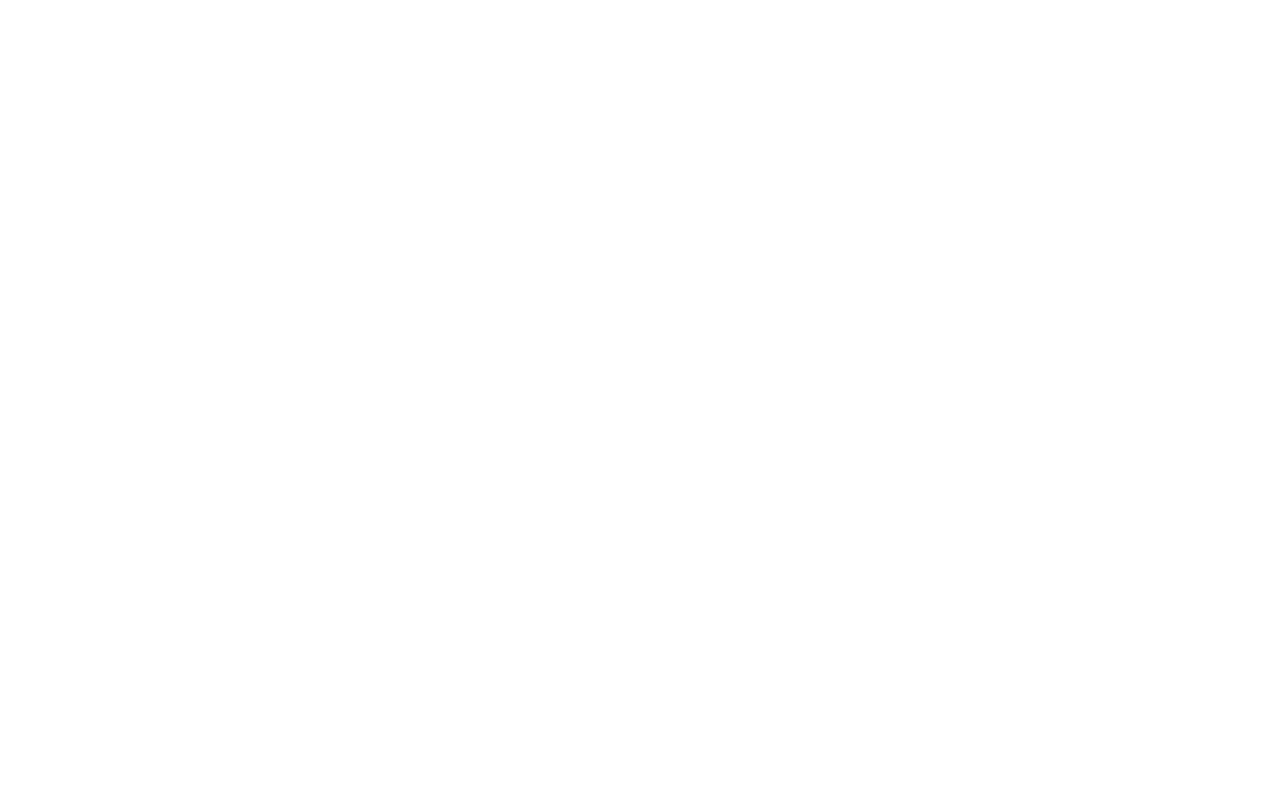
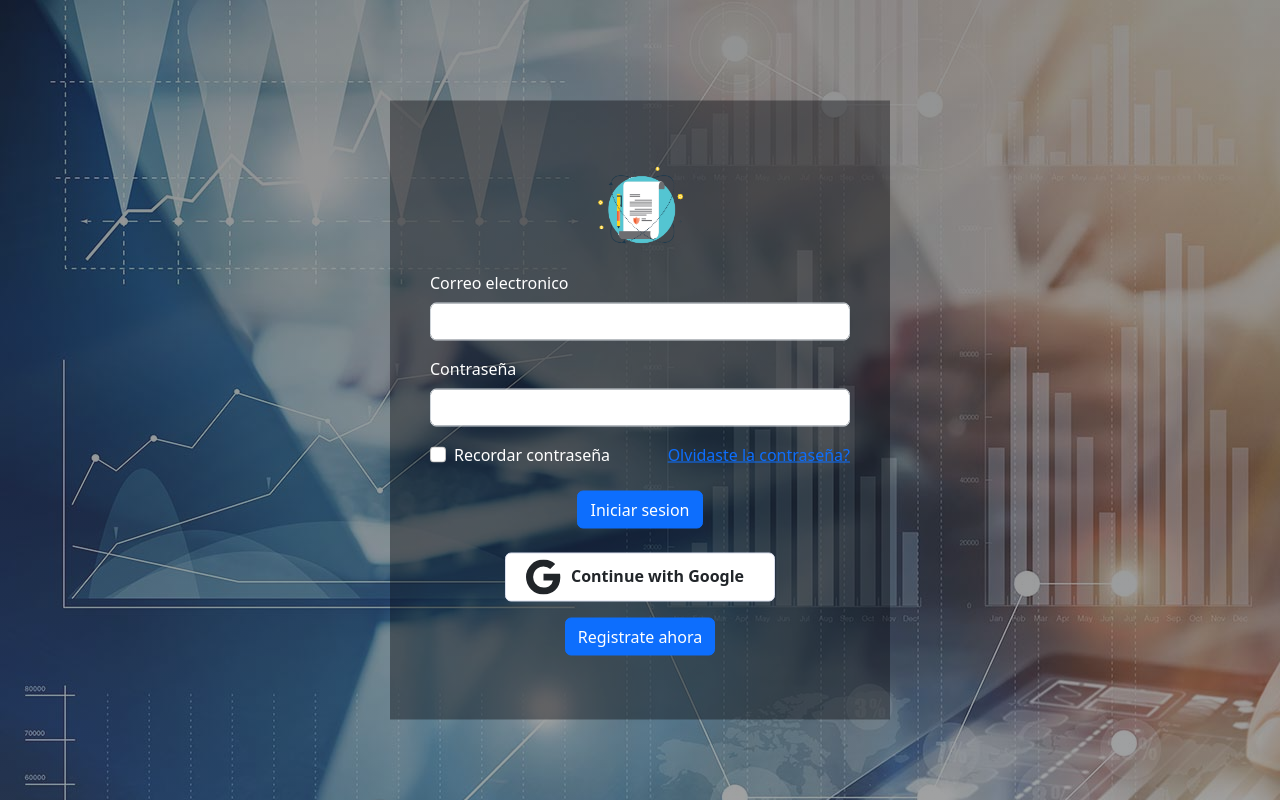
Before and after one commit to Mabeley/proyecto-contrato, an Angular app: page /login in a window 1280 px wide. Before the commit this address led to /. Built offline with nearby package versions, Linux system fonts and the light colour scheme.

Commit message:
agrege login.component.ts

```diff
--- a/src/app/app.module.ts
+++ b/src/app/app.module.ts
@@ -3,6 +3,7 @@
 import { BrowserModule } from '@angular/platform-browser';
 import { AppRoutingModule } from './app-routing.module';
 import { AppComponent } from './app.component';
+import { AuthModule } from './auth/auth.module';
 import { CargaEnvioModule } from './carga-envio/carga-envio.module';
 import { LayoutModule } from './layout-shared/layout-shared.module';
 import { PerfilModule } from './perfil/perfil.module';
@@ -20,7 +21,9 @@
     PrincipalModule,
     PerfilModule,
     LayoutModule,
-    CargaEnvioModule
+    CargaEnvioModule,
+    AuthModule,
+
 
 
   ],
--- /dev/null
+++ b/src/app/auth/auth.module.ts
@@ -0,0 +1,21 @@
+import { CommonModule } from '@angular/common';
+import { NgModule } from '@angular/core';
+import { ReactiveFormsModule } from '@angular/forms';
+import { AuthRoutingModule } from './auth-routing.module';
+import { LoginComponent } from './login/login.component';
+import { SignupComponent } from './signup/signup.component';
+
+@NgModule({
+    declarations: [
+        LoginComponent,
+        SignupComponent,
+    ],
+    imports: [
+        CommonModule,
+        AuthRoutingModule,
+        ReactiveFormsModule,
+
+
+    ]
+})
+export class    AuthModule { }
--- a/src/app/auth/login/login.component.css
+++ b/src/app/auth/login/login.component.css
@@ -3,19 +3,19 @@
     background-size: cover, no-repeat;
     z-index: -1;
     height: 100vh;
-    width: 100wh;
+    width: 100%;
 }
 .fondo::before{
     content: "";
     width: 100%;
-    min-height:100vh;
+    height:100vh;
     position: absolute;
     top: 0;
     left: 0;
     background: linear-gradient(#232526,#414345);
     opacity: 0.5;
 }
-.card{
+.card-r{
     margin-top:10px;
     border:none;
     width:500px;
@@ -23,10 +23,8 @@
     position:absolute;
     top: 50%;
     left:50%;
-    right: 50%;
     transform: translate(-50%, -50%);
     background:rgba(5,7,12,0.40);
-
 
 }
 .img-center{
@@ -42,3 +40,18 @@
 .color-important{
     color: #fff !important
 }
+.modal-dialog{
+    background-color:none !important
+}
+span{
+    background: white;
+    padding:0 10px
+}
+.google-sign-in{
+    background-color:white;
+    border: 1px solid #d8ddec;
+    padding:6px 20px;
+    text-align: center;
+    font-weight:bold;
+    height:100%
+}
--- a/src/app/auth/login/login.component.html
+++ b/src/app/auth/login/login.component.html
@@ -2,11 +2,11 @@
   <div class="container-fluid">
     <div class="row">
       <div class="col-md-6">
-        <div class="card">
+        <div class="card-r">
           <figure class="img-center">
             <img class="img-fluid" src="assets/img/kisspng.png" alt="" />
           </figure>
-          <form [formGroup]="loginForm" >
+          <form [formGroup]="authForm">
             <!-- (ngSubmit)="onClick()"> -->
             <div class="mb-3">
               <label for="exampleInputEmail1" class="form-label color-important"
@@ -16,35 +16,67 @@
                 type="email"
                 class="form-control"
                 formControlName="email"
-
               />
             </div>
             <div class="mb-3">
-              <label for="exampleInputPassword1" class="form-label color-important"
+              <label
+                for="exampleInputPassword1"
+                class="form-label color-important"
                 >Contraseña</label
               >
               <input
                 type="password"
                 class="form-control"
                 formControlName="password"
-
               />
             </div>
-            <div class="mb-3 form-check">
+            <div class="mb-4 form-check d-flex justify-content-between">
+              <div>
                 <input
                   type="checkbox"
                   class="form-check-input"
                   id="exampleCheck1"
                 />
-              <label class="form-check-label color-important"
+                <label
+                  class="form-check-label color-important"
                   for="exampleCheck1"
                   >Recordar contraseña</label
                 >
               </div>
-            <button
+              <a href="">Olvidaste la contraseña?</a>
+            </div>
 
-             type="submit"
-            class="btn btn-primary">Iniciar sesion</button>
+            <div class="d-flex align-items-center mb-4">
+            <button (click)="onClick()" type="submit" class="btn btn-primary m-auto" routerLink="/principal">
+              Iniciar sesion
+            </button>
+          </div>
+            <div class="m-3 d-flex justify-content-center gap-3 ">
+              <button class="btn btn-block google-sign-in">
+                <svg
+                xmlns="http://www.w3.org/2000/svg"
+                width="35"
+                height="35"
+                fill="currentColor"
+                class="bi bi-google"
+                viewBox="0 0 16 16"
+                href="#"
+              >
+                <path
+                  d="M15.545 6.558a9.42 9.42 0 0 1 .139 1.626c0 2.434-.87 4.492-2.384 5.885h.002C11.978 15.292 10.158 16 8 16A8 8 0 1 1 8 0a7.689 7.689 0 0 1 5.352 2.082l-2.284 2.284A4.347 4.347 0 0 0 8 3.166c-2.087 0-3.86 1.408-4.492 3.304a4.792 4.792 0 0 0 0 3.063h.003c.635 1.893 2.405 3.301 4.492 3.301 1.078 0 2.004-.276 2.722-.764h-.003a3.702 3.702 0 0 0 1.599-2.431H8v-3.08h7.545z"
+                />
+              </svg>
+              <span>Continue with Google</span>
+              </button>
+
+            </div>
+            <div class="d-flex align-items-center mb-4">
+
+              <button  class="btn btn-primary m-auto">
+                Registrate ahora
+              </button>
+
+            </div>
           </form>
         </div>
       </div>
--- a/src/app/auth/login/login.component.ts
+++ b/src/app/auth/login/login.component.ts
@@ -7,35 +7,27 @@
   styleUrls: ['./login.component.css']
 })
 export class LoginComponent implements OnInit {
-  public loginForm !: FormGroup
+
+
+
   constructor(
-    private formBuilder :FormBuilder
+    private fb :FormBuilder
   ) { }
-  // authForm = this.loginForm.group({
-  //   email:['', Validators.email, Validators.required],
-  //   password:['', Validators.required,]
-  // })
-    // onClick(){
-    //   if(this.authForm.valid){
-    //     console.log(this.authForm.value)
-    //   }else{
-    //     alert("Datos ingresados erroneamente")
-    //   }
-    // }
-
-  ngOnInit(): void {
-    this.loginForm = this.formBuilder.group({
-      email:['', Validators.email, Validators.required],
-      password:['', Validators.required,]
-    })
-
-  }
-  onClick(){
-      if(this.loginForm.valid){
-        console.log(this.loginForm.value)
+  authForm = this.fb.group({
+    email:['', [Validators.required, Validators.email]],
+    password:['', Validators.required,]
+  })
+    onClick(){
+      if(this.authForm.valid){
+        console.log(this.authForm.value)
       }else{
         alert("Datos ingresados erroneamente")
       }
     }
 
+  ngOnInit(): void {
+
+  }
+
+
 }
--- a/src/app/auth/signup/signup.component.html
+++ b/src/app/auth/signup/signup.component.html
@@ -1 +0,0 @@
-<p>signup works!</p>
--- /dev/null
+++ b/src/app/layout-shared/inicio/inicio.component.css
@@ -0,0 +1,9 @@
+:host {
+    display: flex;
+    flex-direction: column;
+    min-height: 100vh;
+  }
+  .content {
+    background: #41FAF4;
+    flex: 1;
+  }
--- /dev/null
+++ b/src/app/layout-shared/inicio/inicio.component.html
@@ -0,0 +1,3 @@
+<div class="content">
+    <router-outlet></router-outlet>
+  </div>
--- /dev/null
+++ b/src/app/layout-shared/inicio/inicio.component.ts
@@ -0,0 +1,15 @@
+import { Component, OnInit } from '@angular/core';
+
+@Component({
+  selector: 'app-inicio',
+  templateUrl: './inicio.component.html',
+  styleUrls: ['./inicio.component.css']
+})
+export class InicioComponent implements OnInit {
+
+  constructor() { }
+
+  ngOnInit(): void {
+  }
+
+}
--- a/src/app/layout-shared/layout-shared.module.ts
+++ b/src/app/layout-shared/layout-shared.module.ts
@@ -4,11 +4,13 @@
 import { RouterModule } from '@angular/router';
 import { FullLayoutComponent } from './full-layout/full-layout.component';
 import { SidebarComponent } from './sidebar/sidebar.component';
+import { InicioComponent } from './inicio/inicio.component';
 
 @NgModule({
     declarations: [
         FullLayoutComponent,
-        SidebarComponent
+        SidebarComponent,
+        InicioComponent
 
     ],
     imports: [
@@ -16,6 +18,7 @@
         RouterModule.forChild([])],
     exports:[
         FullLayoutComponent,
+        InicioComponent
     ],
 
 
--- a/src/app/layout-shared/sidebar/sidebar.component.html
+++ b/src/app/layout-shared/sidebar/sidebar.component.html
@@ -100,7 +100,7 @@
           d="M.146 8.354a.5.5 0 0 1 0-.708l3-3a.5.5 0 1 1 .708.708L1.707 7.5H10.5a.5.5 0 0 1 0 1H1.707l2.147 2.146a.5.5 0 0 1-.708.708l-3-3z"
         />
       </svg>
-      <a routerLink="/perfil" class="nav_link item-click">Salir</a>
+      <a routerLink="/login" class="nav_link item-click">Salir</a>
     </div>
   </ul>
 </nav>
```
Also changed, not shown: src/app/auth/auth-routing.module.ts (added, +15 -0 lines), 1 other file (tests, documents, lock files or other folders). Lines whose indentation alone changed are shown as unchanged.
